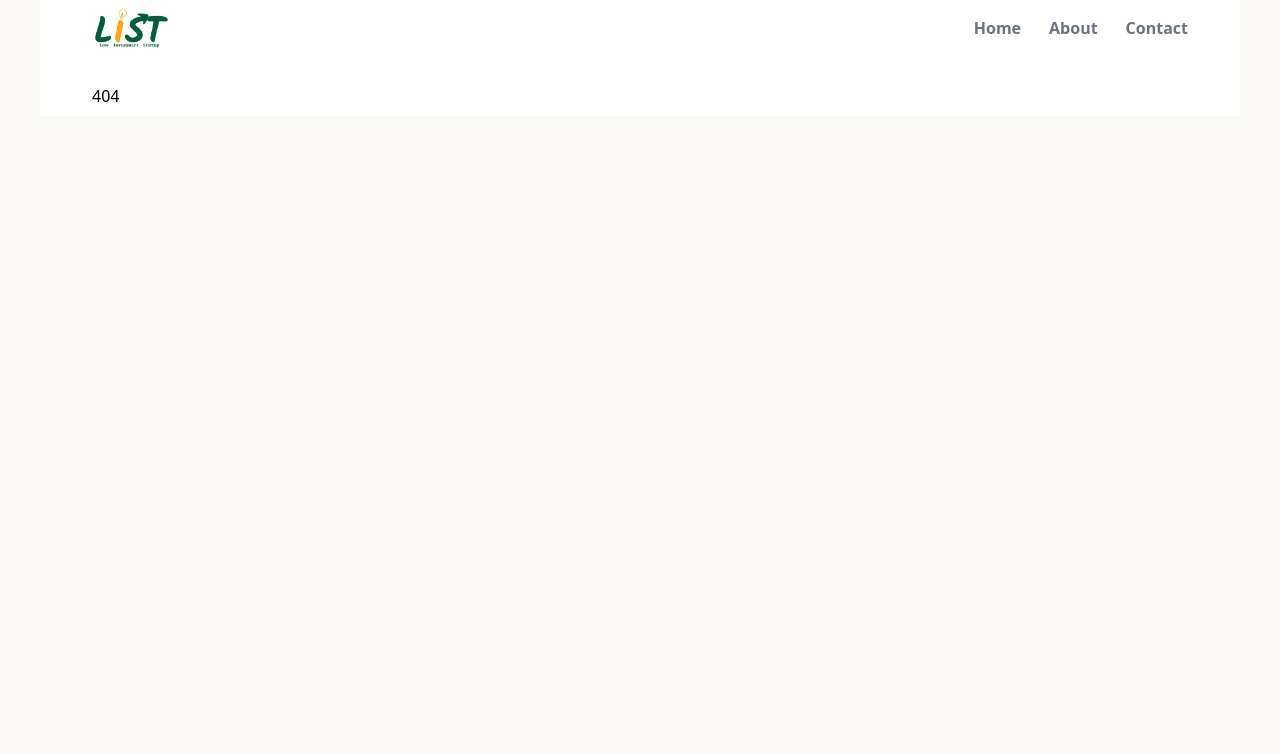
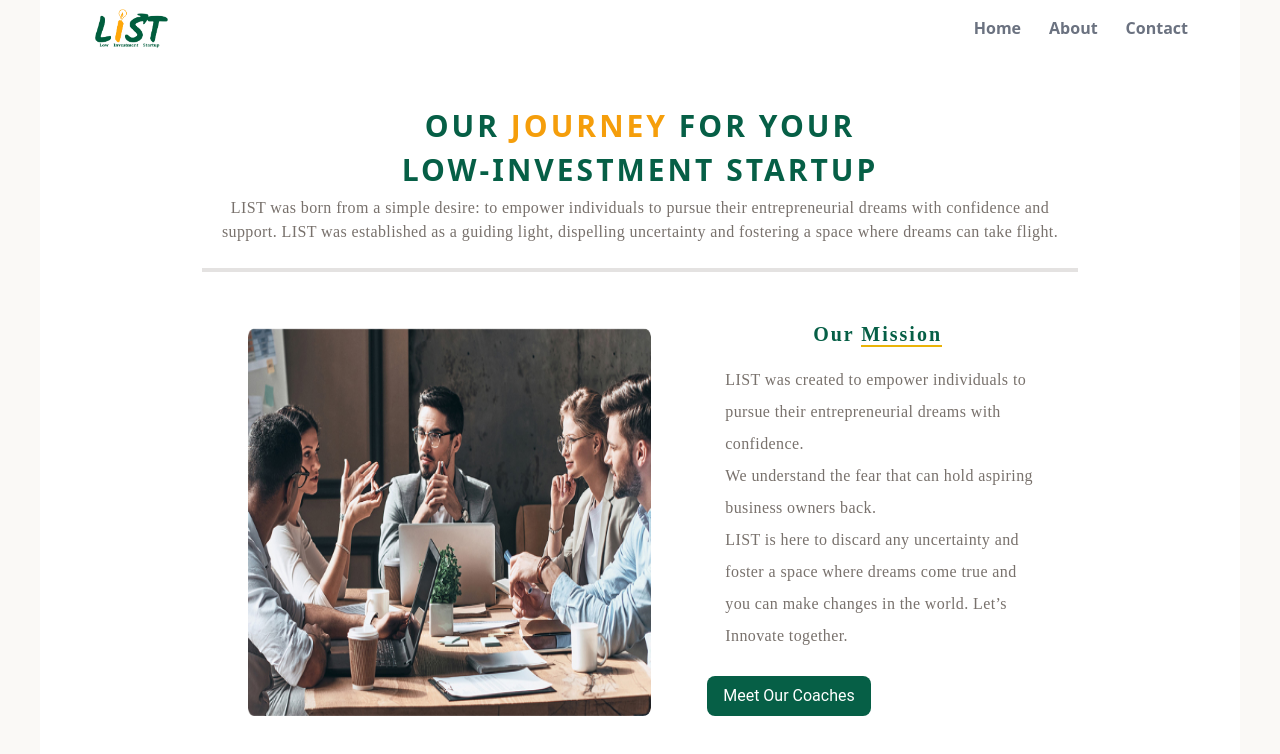
Before and after one commit to GreenVayu/List-startup, a React (Vite) app: page /Ourstory in a window 1280 px wide. Before the commit this address had no page. Shown: the top 754 px of the page. Built offline with nearby package versions, Linux system fonts and the light colour scheme; the HTML template or start-up script is replaced by a standard one.

Commit message:
our story 2 sections  done

```diff
--- a/src/App.tsx
+++ b/src/App.tsx
@@ -5,9 +5,12 @@ import Contact from "./Contact.tsx";
 import NotFound from "./NotFound.tsx";
 import About from "./About.tsx";
 import Newsletter from "./newsletter.tsx";
+import Footer from "./Footer.tsx";
+import Ourstory from "./Ourstory.tsx";
 
 function App() {
   return (
+    <>
     <BrowserRouter>
       <Routes>
         <Route path="/" element={<Layout />}>
@@ -16,9 +19,14 @@ function App() {
           <Route path="contact" element={<Contact />} />
           <Route path="*" element={<NotFound />} />
           <Route path="Newsletter" element={<Newsletter />} />
+          <Route path="Footer" element={<Footer />} />
+          <Route path="Ourstory" element={<Ourstory/>} />
         </Route>
       </Routes>
     </BrowserRouter>
+
+    {/* <Newsletter/> */}
+    </>
   );
 }
 
--- /dev/null
+++ b/src/Footer.tsx
@@ -0,0 +1,21 @@
+import React from 'react'
+
+function Footer() {
+  return (
+    <div className="footersec bg-emerald-800">
+
+
+        <div>
+        <div className='bg-zinc-300 w-fit mx-4'>
+            <img src='/img/logoLISTv4.png' alt="" className='w-[5.625rem]'/>
+        </div>
+
+    <div className="text-white text-sm font-normal font-['Orienta'] tracking-tight w-2/3 px-4 py-4">Unlock the code of enterpreneurship and develop a winning mindset</div>
+
+        </div>
+
+    </div>
+  )
+}
+
+export default Footer
--- /dev/null
+++ b/src/Ourstory.tsx
@@ -0,0 +1,79 @@
+import React from 'react'
+
+function Ourstory() {
+    return (
+        <div className="container">
+
+            <div className="sec1">
+
+                <div className='text-center mt-6' >
+                    <div className='w-fit mx-auto'>
+                        <span className="text-emerald-800 text-sm font-semibold font-['Palanquin Dark'] leading-8 tracking-widest xsm:text-2xl sm:text-3xl">OUR </span><span className="text-amber-500 text-sm font-semibold font-['Palanquin Dark'] leading-8 tracking-widest xsm:text-2xl sm:text-3xl">JOURNEY</span>
+                        <span className="text-emerald-800 text-sm font-semibold font-['Palanquin Dark'] leading-8 tracking-widest xsm:text-2xl sm:text-3xl"> FOR YOUR </span></div>
+                    <div className='w-fit mx-auto xsm:mt-2'><span className="text-emerald-800 text-sm font-semibold font-['Palanquin Dark'] leading-8 tracking-widest xsm:text-2xl sm:text-3xl">LOW-INVESTMENT STARTUP</span></div>
+
+                </div>
+
+                <div className="text-center text-stone-500 text-base font-normal font-['Orienta'] leading-normal tracking-wide mt-2 w-4/5 sm:w-4/5 mx-auto" >LIST was born from a simple desire: to empower individuals to pursue their entrepreneurial dreams with confidence and support. LIST was established as a guiding light, dispelling uncertainty and fostering a space where dreams can take flight.</div>
+
+                <div className="w-4/5 mx-auto mt-6 h-[2px] opacity-20 border-2 border-stone-500"></div>
+
+            </div>
+
+<div className="sec2 mt-6 lg:w-[70vw] sm:mx-auto sm:flex sm:space-x-4 mb-64">
+
+<img src='/ourcoaches/purpose.jpg' className=" hidden w-[30vw] rounded-lg pl-8 mt-8 sm:block sm:ml-6 sm:w-[34vw] sm:h-auto" />
+
+<div className="flex flex-col mx-auto border-gray-900 sm:mt-6">
+
+<div className="text-emerald-800 text-xl font-semibold font-['Mukta'] tracking-widest mx-auto w-fit" >Our <span className='border-b-2 border-yellow-500'>Mission</span></div>
+
+<div className="text-stone-500 text-base font-normal font-['Orienta'] leading-8 tracking-wide w-4/5 mx-auto mt-4 pl-4">LIST was created to empower individuals to pursue their entrepreneurial dreams with confidence.<br/>We understand the fear that can hold aspiring business owners back.<br/>LIST is here to discard any uncertainty and foster a space where dreams come true and you can make changes in the world. Let’s Innovate together.</div>
+
+<div className="mx-auto mt-6 bg-emerald-800 rounded-lg w-fit sm:pl-0 sm:ml-10" > <button className="text-white text-base font-normal font-['Roboto'] px-4 py-2" >Meet Our Coaches </button></div>
+
+</div>
+
+</div>
+
+
+
+        </div>
+    )
+}
+
+export default Ourstory
+
+
+{/*
+
+<div className="w-[483px] h-[390px] relative">
+  <div className="w-[482px] h-[300px] left-[1px] top-0 absolute">
+    <div className="w-[482px] left-0 top-[97px] absolute text-stone-500 text-base font-normal font-['Orienta'] leading-normal tracking-wide">LIST was created to empower individuals to pursue their entrepreneurial dreams with confidence.<br/><br/>We understand the fear that can hold aspiring business owners back.<br/><br/>LIST is here to discard any uncertainty and foster a space where dreams come true and you can make changes in the world. Let’s Innovate together.</div>
+    <div className="w-[214px] h-[63px] left-0 top-0 absolute">
+      <div className="left-0 top-0 absolute text-emerald-800 text-[38px] font-semibold font-['Mukta'] tracking-widest">Our</div>
+      <div className="left-[65px] top-0 absolute text-emerald-800 text-[38px] font-semibold font-['Mukta'] tracking-widest"> Mission</div>
+    </div>
+  </div>
+  <div className="w-[179px] h-12 px-7 py-3 left-0 top-[342px] absolute bg-emerald-800 rounded-lg flex-col justify-center items-center gap-4 inline-flex">
+    <div className="text-white text-base font-normal font-['Roboto'] leading-none">Meet Our Coaches</div>
+  </div>
+</div>
+
+<div className="w-[1221px] h-[397px] justify-center items-center gap-[114px] inline-flex">
+  <img className="w-[602px] h-[397px]" src="https://via.placeholder.com/602x397" />
+  <div className="h-[390px] relative">
+    <div className="w-[482px] h-[300px] left-[1px] top-0 absolute">
+      <div className="w-[482px] left-0 top-[97px] absolute text-stone-500 text-base font-normal font-['Orienta'] leading-normal tracking-wide">LIST was created to empower individuals to pursue their entrepreneurial dreams with confidence.<br/><br/>We understand the fear that can hold aspiring business owners back.<br/><br/>LIST is here to discard any uncertainty and foster a space where dreams come true and you can make changes in the world. Let’s Innovate together.</div>
+      <div className="w-[214px] h-[63px] left-0 top-0 absolute">
+        <div className="left-0 top-0 absolute text-emerald-800 text-[38px] font-semibold font-['Mukta'] tracking-widest">Our</div>
+        <div className="left-[65px] top-0 absolute text-emerald-800 text-[38px] font-semibold font-['Mukta'] tracking-widest"> Mission</div>
+      </div>
+    </div>
+    <div className="w-[179px] h-12 px-7 py-3 left-0 top-[342px] absolute bg-emerald-800 rounded-lg flex-col justify-center items-center gap-4 inline-flex">
+      <div className="text-white text-base font-normal font-['Roboto'] leading-none">Meet Our Coaches</div>
+    </div>
+  </div>
+</div>
+
+    */ }
```
Also changed, not shown: src/newsletter.tsx (+0 -19 lines), public/footer/logoLISTv4.png (added).
